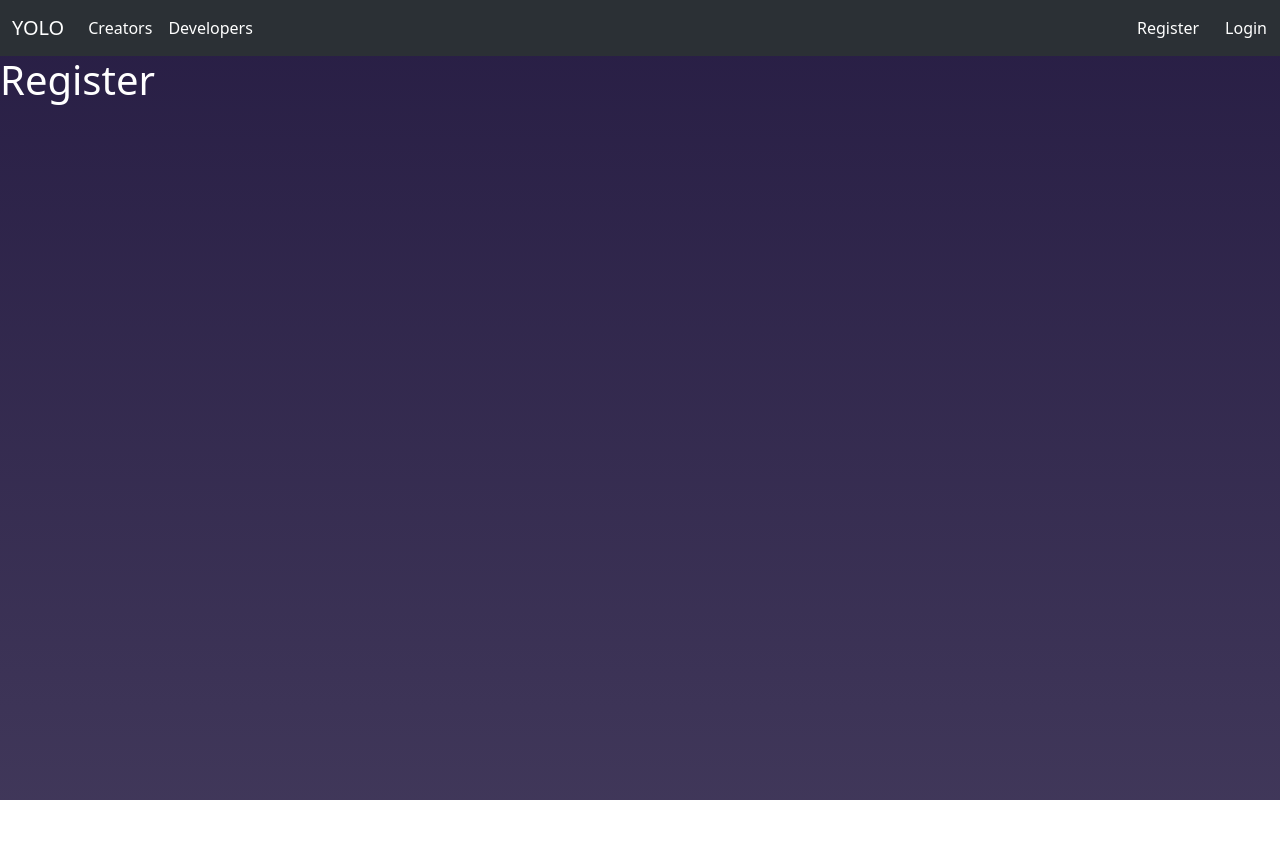
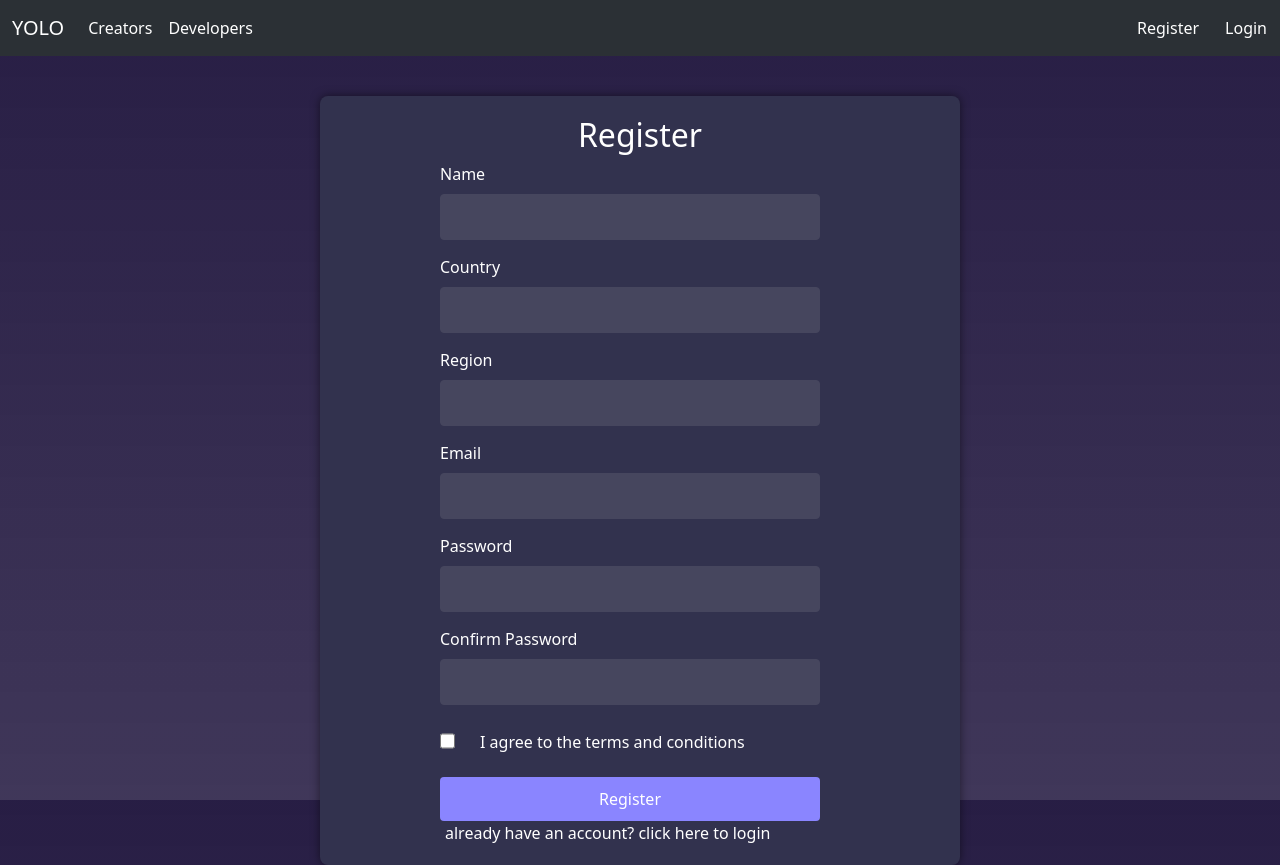
Before and after one commit to Isuru2701/YoloUI, a React (Create React App) app: page /register in a window 1280 px wide. Before the commit the page ends 800 px from the top, so only its background shows below. Built offline with nearby package versions, Linux system fonts and the light colour scheme.

Commit message:
login and register done

```diff
--- a/package.json
+++ b/package.json
@@ -8,6 +8,7 @@
     "@testing-library/user-event": "^13.5.0",
     "bootstrap": "^5.3.2",
     "cookies-js": "^1.2.3",
+    "js-cookie": "^3.0.5",
     "react": "^18.2.0",
     "react-bootstrap": "^2.10.1",
     "react-dom": "^18.2.0",
--- a/src/components/Login.js
+++ b/src/components/Login.js
@@ -26,9 +26,7 @@ function Login() {
 
             // Set username as a cookie
             Cookies.set('username', data.username);
-
-            // Optionally, you can redirect the user to another page
-            // window.location.href = '/dashboard';
+            window.location.href = '/';
 
         } catch (error) {
             console.error('Error logging in:', error.message);
--- a/src/components/Register.js
+++ b/src/components/Register.js
@@ -1,7 +1,130 @@
+import React, { useState } from 'react';
+import Cookies from 'js-cookie';
+import '../styles/user.css';
 function Register() {
+    const [name, setName] = useState('');
+    const [country, setCountry] = useState('');
+    const [region, setRegion] = useState('');
+    const [email, setEmail] = useState('');
+    const [password, setPassword] = useState('');
+    const [confirmPassword, setConfirmPassword] = useState('');
+
+    const handleRegister = async (event) => {
+        event.preventDefault();
+        try {
+            const response = await fetch('http://127.0.0.1:5000/users/register', {
+                method: 'POST',
+                headers: {
+                    'Content-Type': 'application/json',
+                },
+                body: JSON.stringify({ name, country, region, email, password }),
+            });
+
+            if (!response.ok) {
+                throw new Error('Registration failed');
+            }
+
+            // Assuming the response contains the username
+            const data = await response.json();
+
+            // Set username as a cookie
+            Cookies.set('username', data.username);
+
+            // Optionally, you can redirect the user to another page
+            // window.location.href = '/dashboard';
+
+        } catch (error) {
+            console.error('Error registering:', error.message);
+        }
+    };
+
     return (
-        <div>
-        <h1>Register</h1>
+        <div className="registration-container">
+            <form className="registration-form" onSubmit={handleRegister}>
+                <h2>Register</h2>
+                <div className="form-group">
+                    <label htmlFor="name">Name</label>
+                    <input
+                        type="text"
+                        id="name"
+                        name="name"
+                        value={name}
+                        onChange={(e) => setName(e.target.value)}
+                        required
+                    />
+                </div>
+                <div className="form-group">
+                    <label htmlFor="country">Country</label>
+                    <input
+                        type="text"
+                        id="country"
+                        name="country"
+                        value={country}
+                        onChange={(e) => setCountry(e.target.value)}
+                        required
+                    />
+                </div>
+                <div className="form-group">
+                    <label htmlFor="region">Region</label>
+                    <input
+                        type="text"
+                        id="region"
+                        name="region"
+                        value={region}
+                        onChange={(e) => setRegion(e.target.value)}
+                        required
+                    />
+                </div>
+                <div className="form-group">
+                    <label htmlFor="email">Email</label>
+                    <input
+                        type="email"
+                        id="email"
+                        name="email"
+                        value={email}
+                        onChange={(e) => setEmail(e.target.value)}
+                        required
+                    />
+                </div>
+                <div className="form-group">
+                    <label htmlFor="password">Password</label>
+                    <input
+                        type="password"
+                        id="password"
+                        name="password"
+                        value={password}
+                        onChange={(e) => setPassword(e.target.value)}
+                        required
+                    />
+                </div>
+                <div className="form-group">
+                    <label htmlFor="confirm-password">Confirm Password</label>
+                    <input
+                        type="password"
+                        id="confirm-password"
+                        name="confirm-password"
+                        value={confirmPassword}
+                        onChange={(e) => setConfirmPassword(e.target.value)}
+                        required
+                    />
+                </div>
+                <div className="form-group inline">
+                    <input
+                        type="checkbox"
+                        className="check"
+                        id="agree"
+                        name="agree"
+                        required
+                    />
+                    <label htmlFor="agree" className="term">
+                        I agree to the terms and conditions
+                    </label>
+                </div>
+                <button type="submit" className='login-button'>Register</button>
+                <a className="redirect" href="login.html">
+                    already have an account? click here to login
+                </a>
+            </form>
         </div>
     );
 }
--- a/src/styles/user.css
+++ b/src/styles/user.css
@@ -19,9 +19,10 @@ body{
     width: 50%;
     min-width: 250px;
     margin-top: 40px;
-    height: 70vh;
+
     justify-content: center;
     align-items: center;
+
 
 }
 .inline{
```
Also changed, not shown: 1 other file (tests, documents, lock files or other folders).
